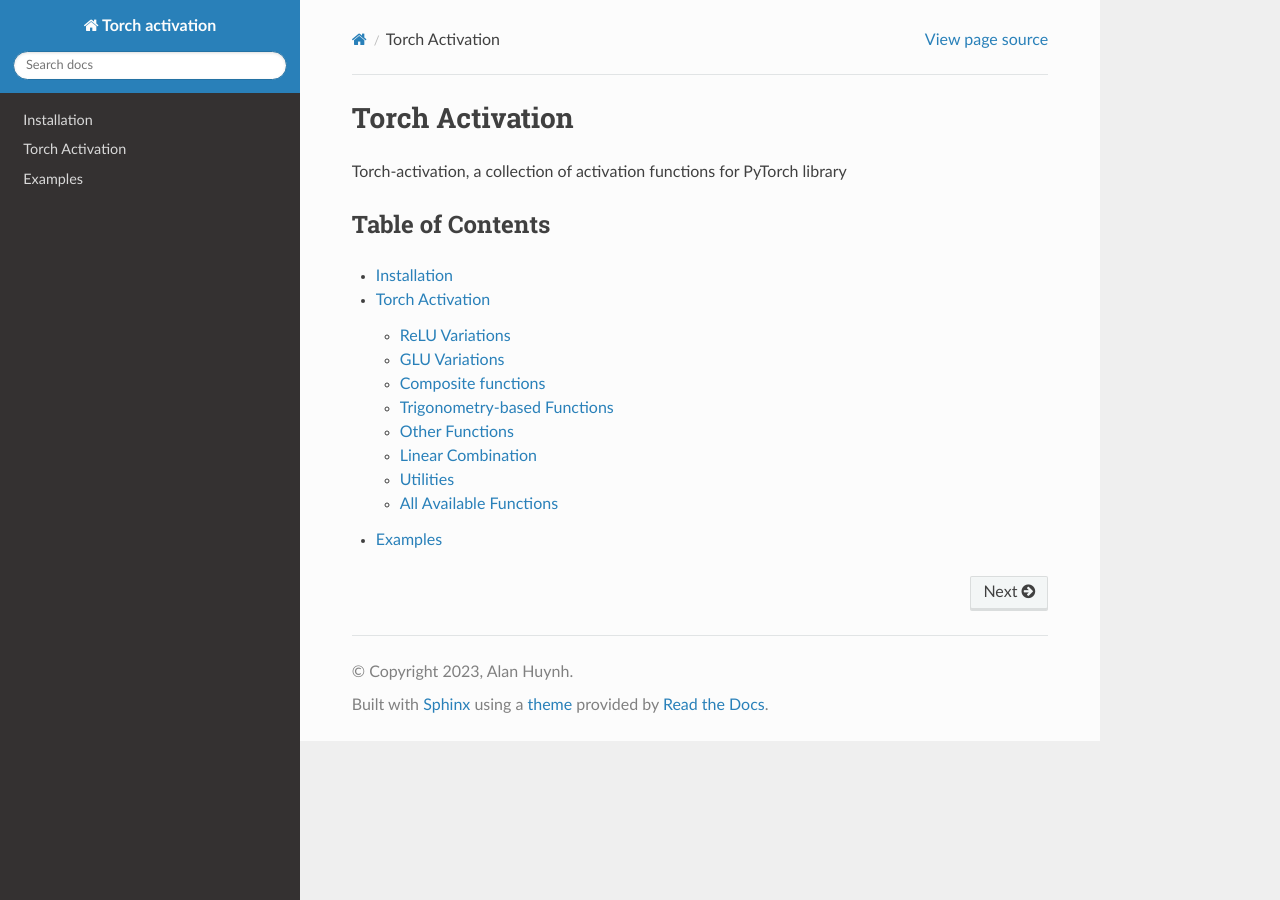
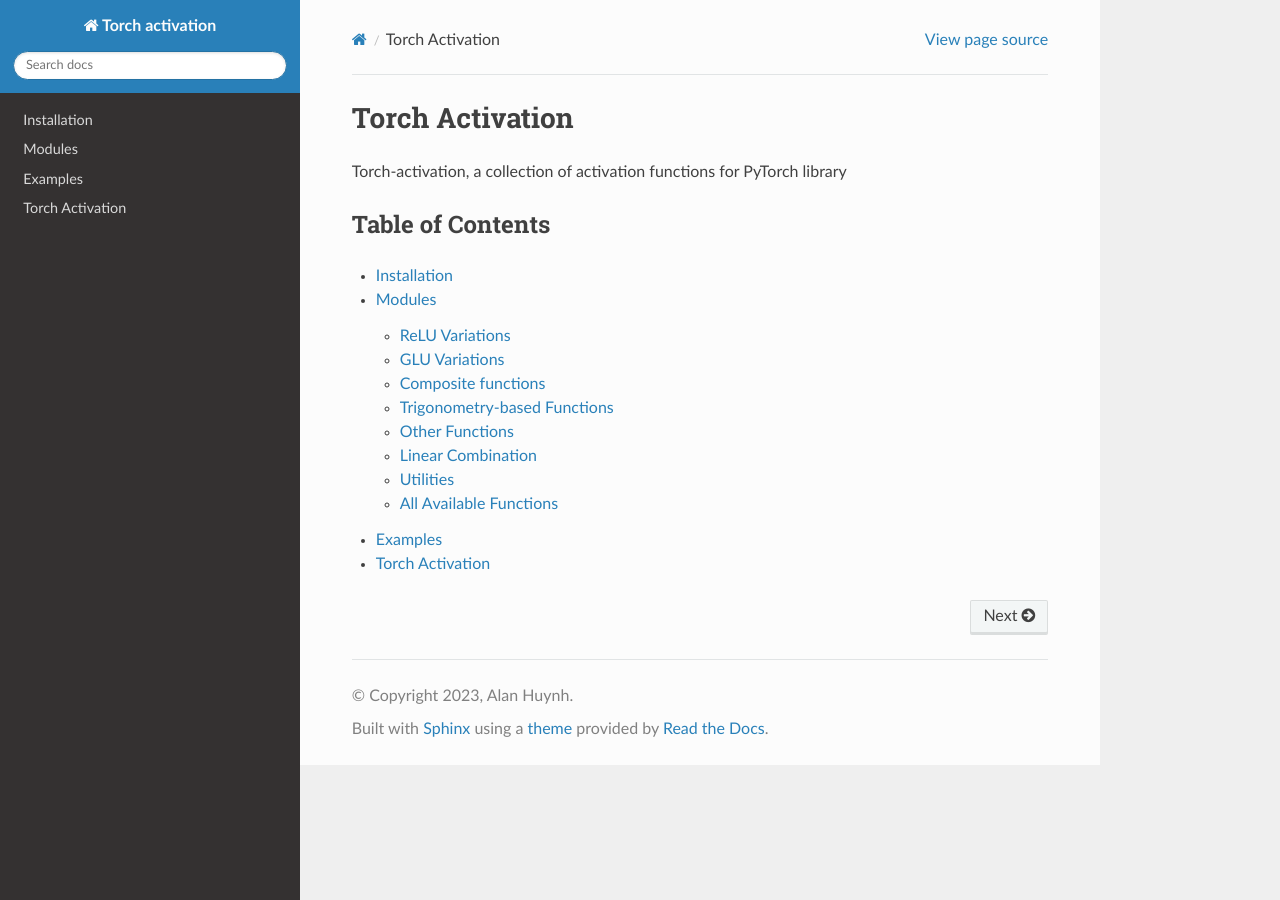
Before and after one commit to alan191006/torch_activation, a Sphinx documentation site: the page built from docs/index.rst, in a window 1280 px wide. Built offline with Sphinx 7.4.7 and the Read the Docs theme 2.0.0, drawn with Linux system fonts in a browser that asks for light colours.

Commit message:
Update docs

```diff
--- a/docs/conf.py
+++ b/docs/conf.py
@@ -1,6 +1,6 @@
 import os
 import sys
-sys.path.insert(0, os.path.abspath('..'))
+sys.path.insert(0, os.path.abspath('../'))
 
 # Configuration file for the Sphinx documentation builder.
 #
--- a/docs/index.rst
+++ b/docs/index.rst
@@ -13,3 +13,4 @@
    installation
    modules
    examples
+   torch_activation
--- a/docs/modules.rst
+++ b/docs/modules.rst
@@ -1,4 +1,4 @@
-Torch Activation
+Modules
 =================
 
 ReLU Variations
```
